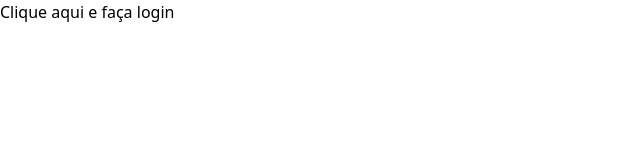
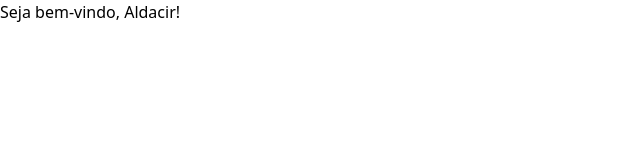
Before and after one commit to AldaAtitus/react, a React (Vite) app: page / in a window 1280 px wide. Shown: the top 160 px of the page, without its empty margins (0-640 px from the left). Built offline with nearby package versions, Linux system fonts and the light colour scheme.

Commit message:
Atualização4

```diff
--- a/src/App.jsx
+++ b/src/App.jsx
@@ -1,6 +1,6 @@
 import { Hello } from "./components/Hello";
 function App() {
-  return <Hello />;
+  return <Hello isLogged={true} username="Aldacir" />;
 }
 
 export default App
--- a/src/components/Hello.jsx
+++ b/src/components/Hello.jsx
@@ -1,9 +1,9 @@
-function UserLogged() {
-    return ( <div>Usuário Logado</div> )
+function UserLogged({username}) {
+    return ( <div>Seja bem-vindo, {username}!</div> )
 }
 function DoLogin() {
     return ( <div>Clique aqui e faça login</div> )
 }
-export function Hello({ isLogged = false, username = "" }) {
-    return isLogged ? <UserLogged /> : <DoLogin />;
+export function Hello({ isLogged = false, username = "Aldacir" }) {
+    return isLogged ? <UserLogged username={username} /> : <DoLogin />;
 }
```
